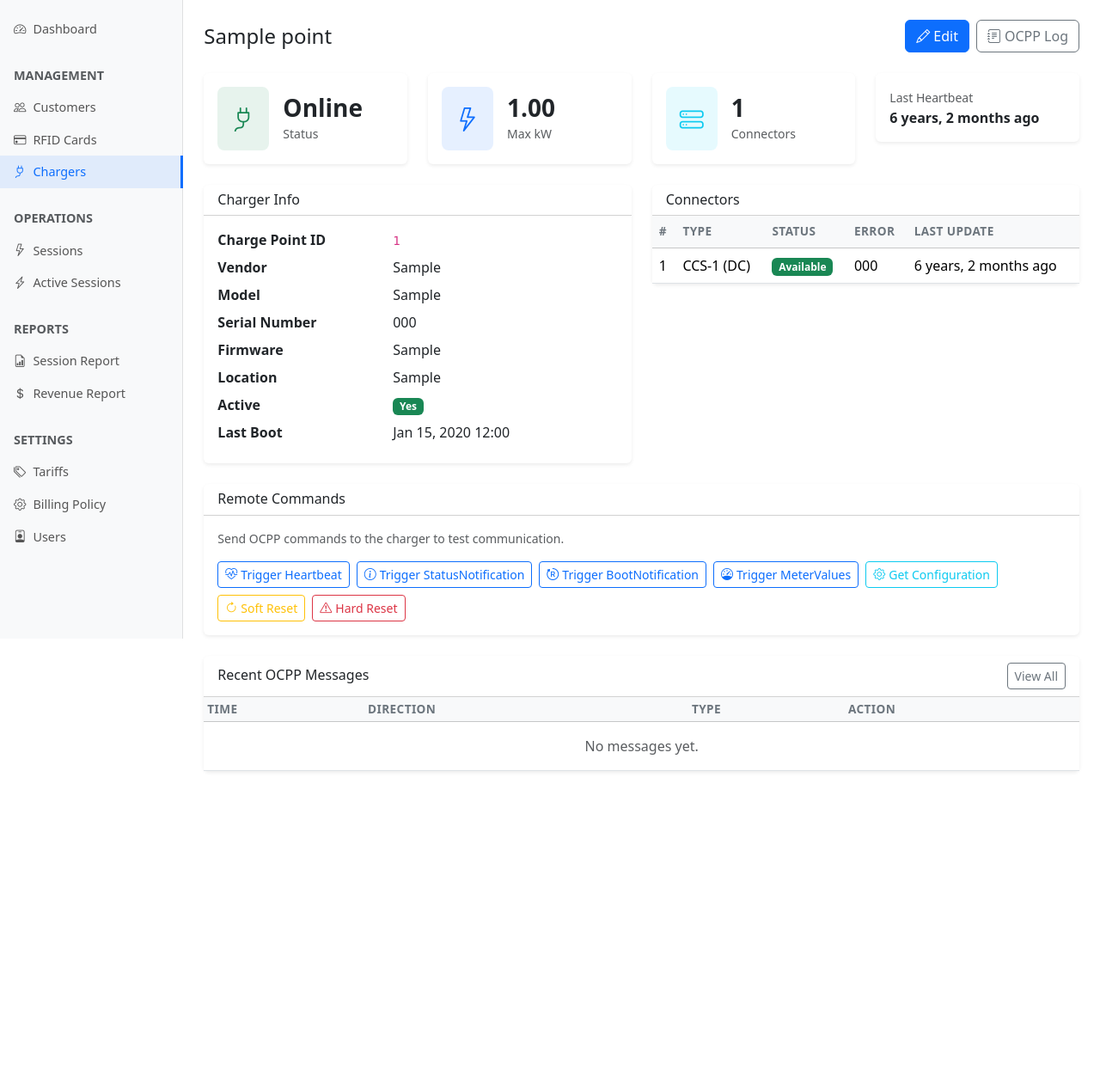
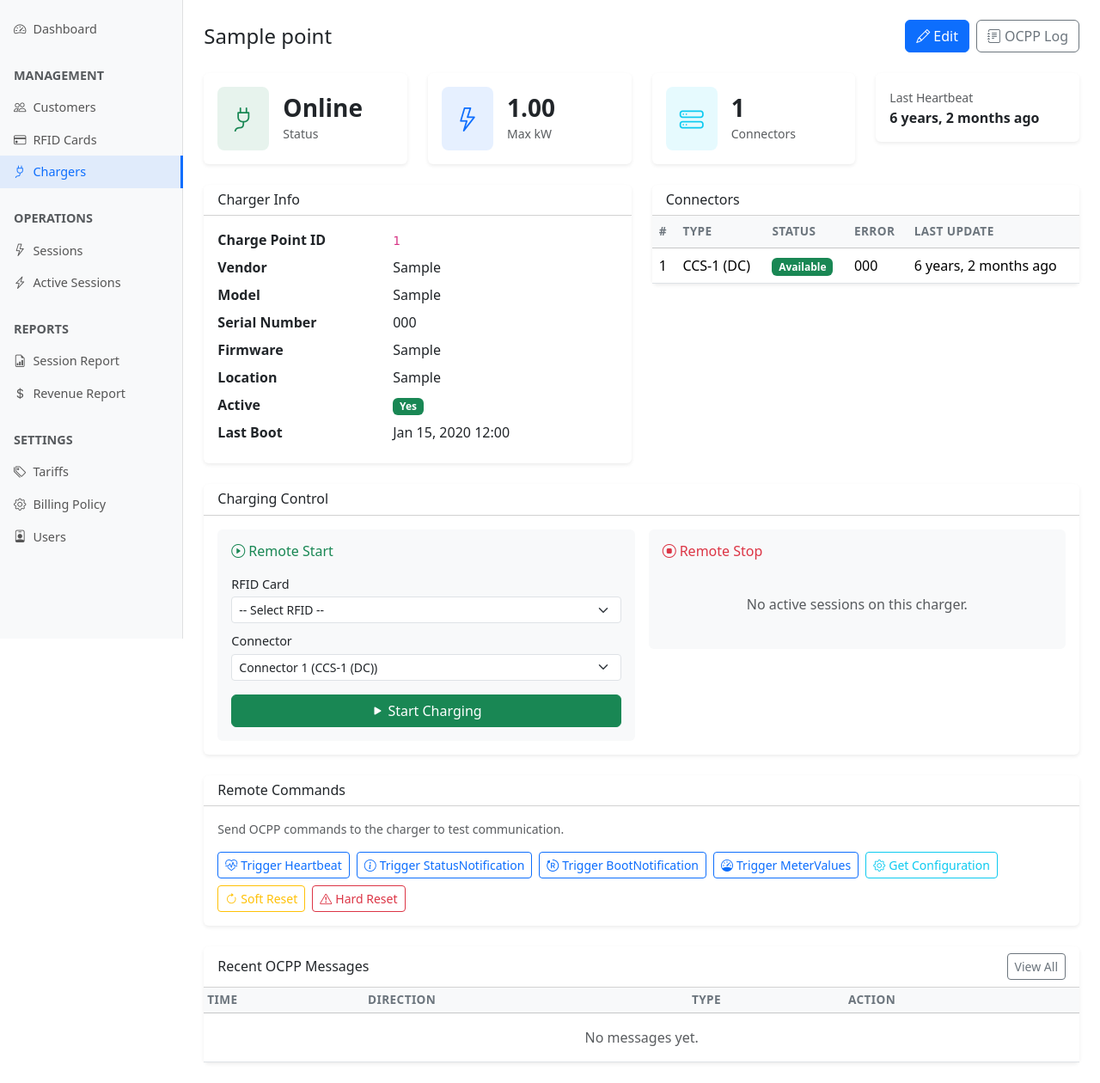
Before and after one commit to YazanDiab767/ocpp_management, a Django app: page /chargers/00000000-0000-0000-0000-000000000001/ in a window 1280 px wide. Shown: the part 57-1317 px from the top of the page at 86% size. Before the commit the page ends 955 px from the top, so only its background shows below. Run offline with Django 5.2, Linux system fonts and the light colour scheme; a user stored in the database is signed in; tables that the repository leaves empty hold one stand-in row (values such as "Sample post"); data that the repository does not hold is empty.

Commit message:
add control buttons for chager to start/stop charging process

```diff
--- a/chargers/templates/chargers/charger_detail.html
+++ b/chargers/templates/chargers/charger_detail.html
@@ -94,6 +94,70 @@
 </div>
 
 {% if charger.status == 'online' %}
+<!-- Remote Start / Stop Charging -->
+<div class="card border-0 shadow-sm mt-4">
+    <div class="card-header bg-transparent"><h6 class="mb-0">Charging Control</h6></div>
+    <div class="card-body">
+        <div class="row g-3">
+            <!-- Remote Start -->
+            <div class="col-md-6">
+                <form method="post" action="{% url 'charger-command' charger.pk %}">
+                    {% csrf_token %}
+                    <input type="hidden" name="command" value="remote_start">
+                    <div class="card bg-light border-0 p-3">
+                        <h6 class="text-success mb-3"><i class="bi bi-play-circle me-1"></i>Remote Start</h6>
+                        <div class="mb-2">
+                            <label class="form-label small">RFID Card</label>
+                            <select name="id_tag" class="form-select form-select-sm" required>
+                                <option value="">-- Select RFID --</option>
+                                {% for card in rfid_cards %}
+                                <option value="{{ card.id_tag }}">{{ card.id_tag }} {% if card.customer %}({{ card.customer.first_name }} {{ card.customer.last_name }}){% endif %}</option>
+                                {% endfor %}
+                            </select>
+                        </div>
+                        <div class="mb-3">
+                            <label class="form-label small">Connector</label>
+                            <select name="connector_id" class="form-select form-select-sm">
+                                {% for conn in connectors %}
+                                <option value="{{ conn.connector_id }}">Connector {{ conn.connector_id }} ({{ conn.get_connector_type_display|default:"Unknown" }})</option>
+                                {% empty %}
+                                <option value="1">Connector 1</option>
+                                {% endfor %}
+                            </select>
+                        </div>
+                        <button class="btn btn-success w-100"><i class="bi bi-play-fill me-1"></i>Start Charging</button>
+                    </div>
+                </form>
+            </div>
+            <!-- Remote Stop -->
+            <div class="col-md-6">
+                <div class="card bg-light border-0 p-3">
+                    <h6 class="text-danger mb-3"><i class="bi bi-stop-circle me-1"></i>Remote Stop</h6>
+                    {% if active_sessions %}
+                        {% for session in active_sessions %}
+                        <form method="post" action="{% url 'charger-command' charger.pk %}" class="mb-2" onsubmit="return confirm('Stop charging session {{ session.transaction_id }}?')">
+                            {% csrf_token %}
+                            <input type="hidden" name="command" value="remote_stop">
+                            <input type="hidden" name="transaction_id" value="{{ session.transaction_id }}">
+                            <div class="d-flex justify-content-between align-items-center mb-2">
+                                <div>
+                                    <small class="text-muted">Txn #{{ session.transaction_id }}</small><br>
+                                    <small>{{ session.id_tag }} {% if session.customer %}({{ session.customer.first_name }}){% endif %}</small><br>
+                                    <small class="text-muted">{{ session.energy_delivered_kwh }} kWh | {{ session.total_cost }} ILS</small>
+                                </div>
+                                <button class="btn btn-danger"><i class="bi bi-stop-fill me-1"></i>Stop</button>
+                            </div>
+                        </form>
+                        {% endfor %}
+                    {% else %}
+                        <p class="text-muted mb-0 py-4 text-center">No active sessions on this charger.</p>
+                    {% endif %}
+                </div>
+            </div>
+        </div>
+    </div>
+</div>
+
 <div class="card border-0 shadow-sm mt-4">
     <div class="card-header bg-transparent"><h6 class="mb-0">Remote Commands</h6></div>
     <div class="card-body">
--- a/chargers/views.py
+++ b/chargers/views.py
@@ -8,6 +8,8 @@ from chargers.forms import ChargePointForm
 from chargers.models import ChargePoint, Connector
 from ocpp_app.models import OCPPMessage
 from ocpp_app.services import OCPPService
+from rfid.models import RFIDCard
+from sessions.models import ChargingSession
 
 
 @login_required
@@ -47,10 +49,17 @@ def charger_detail(request, pk):
     recent_messages = OCPPMessage.objects.filter(
         charge_point_id=cp.charge_point_id,
     ).order_by('-created_at')[:20]
+    rfid_cards = RFIDCard.objects.filter(status='active').select_related('customer')
+    active_sessions = ChargingSession.objects.filter(
+        charge_point_id_str=cp.charge_point_id,
+        status=ChargingSession.Status.ACTIVE,
+    ).select_related('customer')
     return render(request, 'chargers/charger_detail.html', {
         'charger': cp,
         'connectors': cp.connectors.all(),
         'recent_messages': recent_messages,
+        'rfid_cards': rfid_cards,
+        'active_sessions': active_sessions,
     })
 
 
@@ -104,6 +113,21 @@ def charger_command(request, pk):
         elif command == 'get_config':
             OCPPService.send_get_configuration(cp.charge_point_id)
             messages.success(request, 'GetConfiguration sent. Check the OCPP Log for the response.')
+        elif command == 'remote_start':
+            id_tag = request.POST.get('id_tag', '')
+            connector_id = int(request.POST.get('connector_id', 1))
+            if not id_tag:
+                messages.error(request, 'Please select an RFID card.')
+            else:
+                OCPPService.send_remote_start(cp.charge_point_id, connector_id, id_tag)
+                messages.success(request, f'RemoteStartTransaction sent (idTag={id_tag}, connector={connector_id}).')
+        elif command == 'remote_stop':
+            transaction_id = request.POST.get('transaction_id', '')
+            if not transaction_id:
+                messages.error(request, 'No active session to stop.')
+            else:
+                OCPPService.send_remote_stop(cp.charge_point_id, int(transaction_id))
+                messages.success(request, f'RemoteStopTransaction sent (txn={transaction_id}).')
         else:
             messages.error(request, f'Unknown command: {command}')
     except Exception as e:
```
